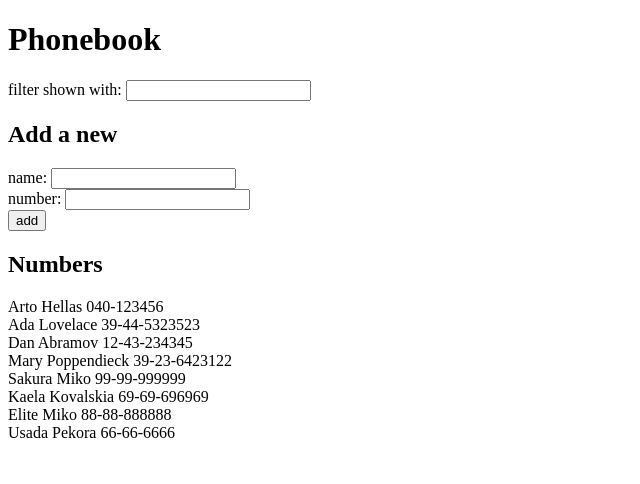
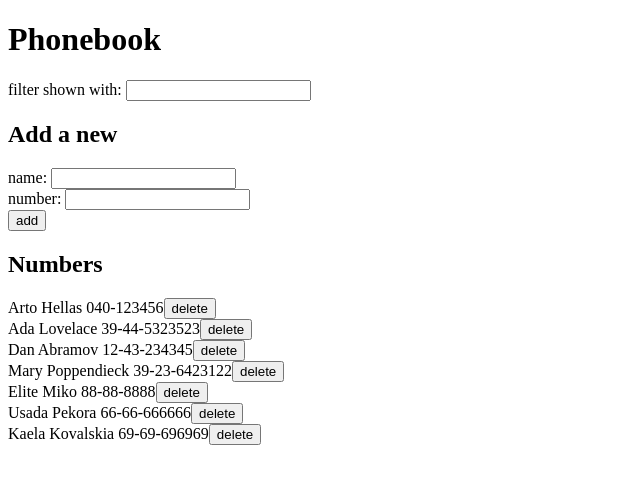
Before and after one commit to Ufrian/FullStackOpen, a React (Vite) app in the folder part_2/phonebook/: page / in a window 1280 px wide. Shown: the top 484 px of the page, without its empty margins (0-640 px from the left). Built offline with nearby package versions, Linux system fonts and the light colour scheme; data requests are answered from the project's data file.

Commit message:
exercise 2.14

```diff
--- a/part_2/phonebook/db.json
+++ b/part_2/phonebook/db.json
@@ -21,23 +21,18 @@
       "id": 4
     },
     {
-      "name": "Sakura Miko",
-      "number": "99-99-999999",
-      "id": 5
+      "name": "Elite Miko",
+      "number": "88-88-8888",
+      "id": 6
+    },
+    {
+      "name": "Usada Pekora",
+      "number": "66-66-666666",
+      "id": 7
     },
     {
       "name": "Kaela Kovalskia",
       "number": "69-69-696969",
-      "id": 6
-    },
-    {
-      "name": "Elite Miko",
-      "number": "88-88-888888",
-      "id": 7
-    },
-    {
-      "name": "Usada Pekora",
-      "number": "66-66-6666",
       "id": 8
     }
   ]
--- a/part_2/phonebook/services/phonebook.js
+++ b/part_2/phonebook/services/phonebook.js
@@ -12,4 +12,6 @@ const create = newPersonObj => {
     return request.then(response => response.data)
 }
 
-export default { getAll, create }
+const delRequest = id => axios.delete(`${baseUrl}/${id}`)
+
+export default { getAll, create, delRequest }
--- a/part_2/phonebook/src/App.jsx
+++ b/part_2/phonebook/src/App.jsx
@@ -1,15 +1,21 @@
 import { useState, useEffect } from 'react'
 import phoneService from '../services/phonebook'
 
-const Persons = ({persons}) =>
+const Persons = ({ persons, delPerson }) =>
   <div>
     {persons.map((person) =>
-        <PersonDisplay key={person.name} person={person} />)}
+      <PersonDisplay key={person.name} person={person} delPerson={delPerson} />)}
   </div>
 
-const PersonDisplay = ({person}) => <div>{person.name} {person.number}</div>
+const PersonDisplay = ({ person, delPerson }) => {
+  return (
+    <div>
+    {person.name} {person.number}
+    <button onClick={() => delPerson(person.name, person.id)}>delete</button>
+  </div>
+  )}
 
-const PersonForm = ({person, handleChange, addPerson}) => {
+const PersonForm = ({ person, handleChange, addPerson }) => {
   return (
     <form>
       <div>
@@ -26,7 +32,7 @@ const PersonForm = ({person, handleChange, addPerson}) => {
   )
 }
 
-const Filter = ({filter, handleFilter}) =>
+const Filter = ({ filter, handleFilter }) =>
   <div>
     filter shown with: <input value={filter} onChange={handleFilter} />
   </div>
@@ -39,7 +45,7 @@ const App = () => {
   const [newFilter, setNewFilter] = useState('')
   const [showAll, setShowAll] = useState(true)
 
-  useEffect( () => {
+  useEffect(() => {
     phoneService
       .getAll()
       .then(initialPersons => setPersons(initialPersons))
@@ -84,15 +90,27 @@ const App = () => {
       })
   }
 
+  const delPerson = (name, id) => {
+    if (window.confirm(`Delete ${name}?`)) {
+      phoneService
+        .delRequest(id)
+        .then(() => {
+          setPersons(persons.filter(person => person.id !== id))
+        })
+        .catch(error => alert(`${name} was already deleted`))
+    }
+  }
+
   return (
     <div>
       <h1>Phonebook</h1>
       <Filter filter={newFilter} handleFilter={handleFilterChange} />
       <h2>Add a new</h2>
-      <PersonForm person={{name: newName, number: newNumber}}
-      handleChange={{nameChange: handleNameChange, numberChange: handleNumberChange}} addPerson={addNewPerson}/>
+      <PersonForm person={{ name: newName, number: newNumber }}
+        handleChange={{ nameChange: handleNameChange, numberChange: handleNumberChange }}
+        addPerson={addNewPerson} />
       <h2>Numbers</h2>
-      <Persons persons={personsToDisplay} />
+      <Persons persons={personsToDisplay} delPerson={delPerson} />
     </div>
   )
 }
```
Lines whose indentation alone changed are shown as unchanged.
